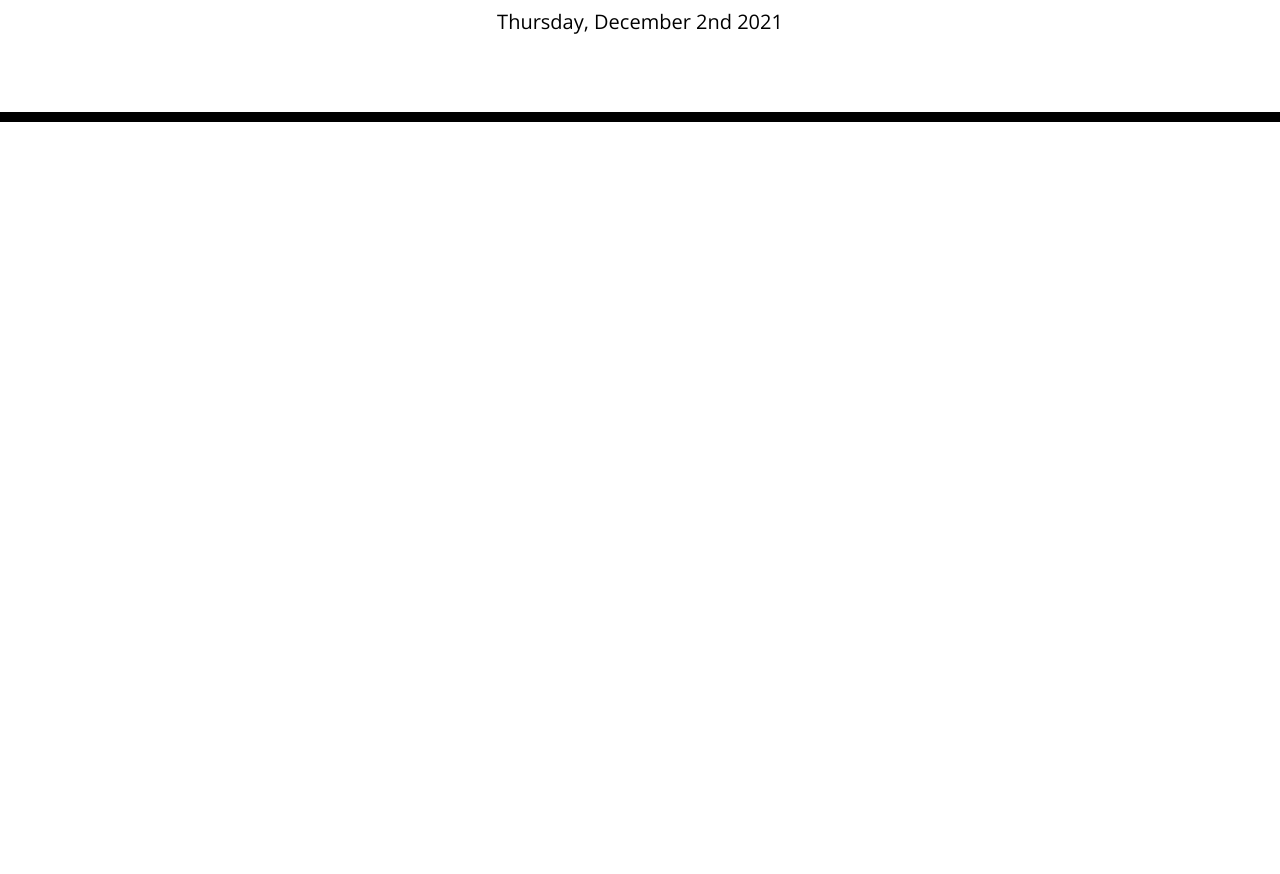
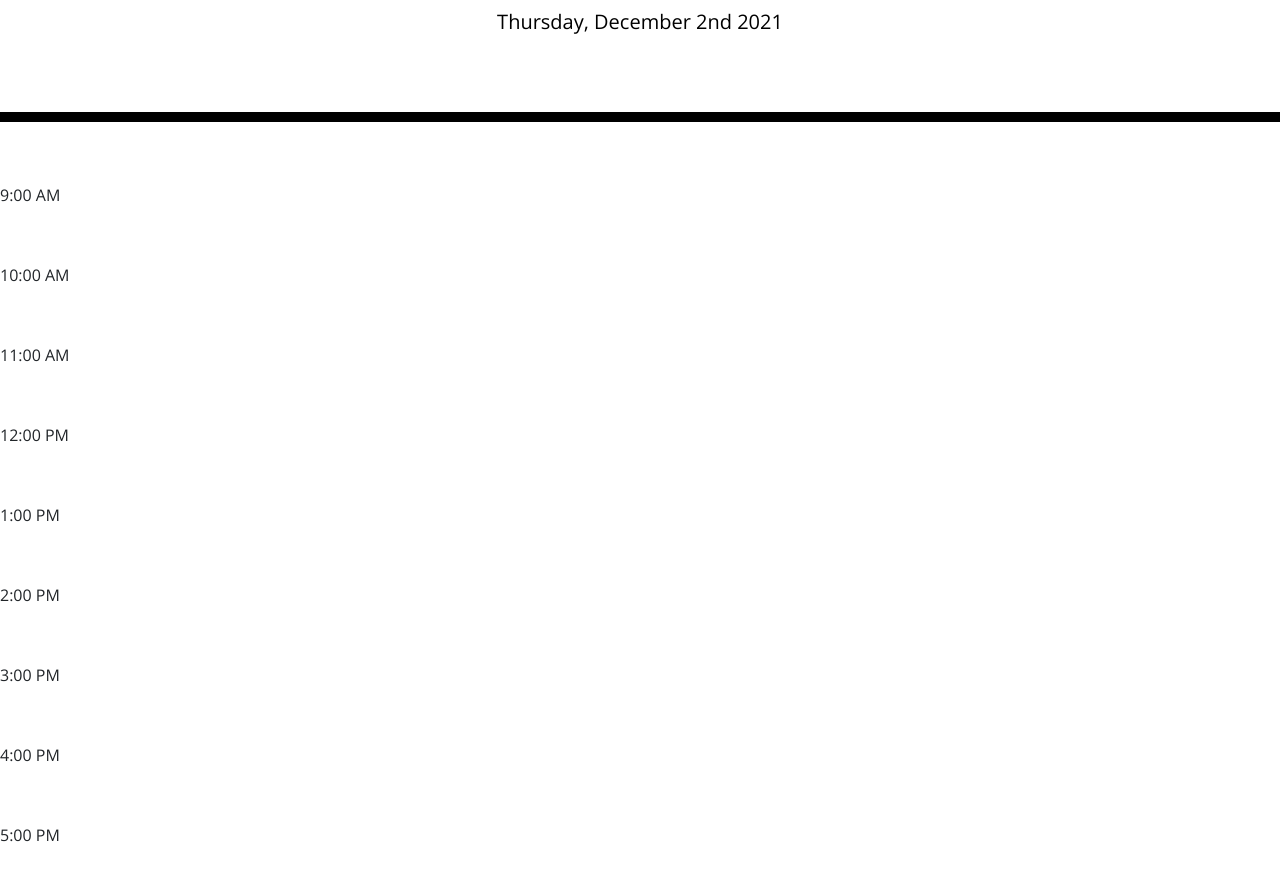
Before and after one commit to mmlawton15/WorkdayScheduler, a plain HTML site: page Develop/index.html in a window 1280 px wide. Shown: the part 182-1056 px from the top of the page. Before the commit the page ends 800 px from the top, so only its background shows below. Drawn offline with nearby package versions, Linux system fonts and the light colour scheme.

Commit message:
figuring out the div elements for the home page, getting somewhere

```diff
--- a/Develop/index.html
+++ b/Develop/index.html
@@ -29,9 +29,35 @@
       <p class="lead">A simple calendar app for scheduling your work day</p>
       <p id="currentDay" class="lead"></p>
     </header>
-    <div class="container">
+    <div class="containerForScheduler">
       <!-- Timeblocks go here -->
-    </div>
+      <div>
+        <div id="rowNineAm" class="row align-items-center col-1">9:00 AM</div>
+      </div>
+      <div>
+        <div id="rowTenAm" class="row align-items-center col-1">10:00 AM</div>
+      </div>
+      <div>
+        <div id="rowElevenAm" class="row align-items-center col-1">11:00 AM</div>
+      </div>
+      <div>
+        <div id="rowTwelveAm" class="row align-items-center col-1">12:00 PM</div>
+      </div>
+      <div>
+        <div id="rowOnePm" class="row align-items-center col-1">1:00 PM</div>
+      </div>
+      <div>
+        <div id="rowTwoPm" class="row align-items-center col-1">2:00 PM</div>
+      </div>
+      <div>
+        <div id="rowThreePm" class="row align-items-center col-1">3:00 PM</div>
+      </div>
+      <div>
+        <div id="rowFourPm" class="row align-items-center col-1">4:00 PM</div>
+      </div>
+      <div>
+        <div id="rowFivePm" class="row align-items-center col-1">5:00 PM</div>
+      </div>
 
     <script src="https://code.jquery.com/jquery-3.4.1.min.js"></script>
     <script src="https://cdnjs.cloudflare.com/ajax/libs/moment.js/2.24.0/moment.min.js"></script>
```
